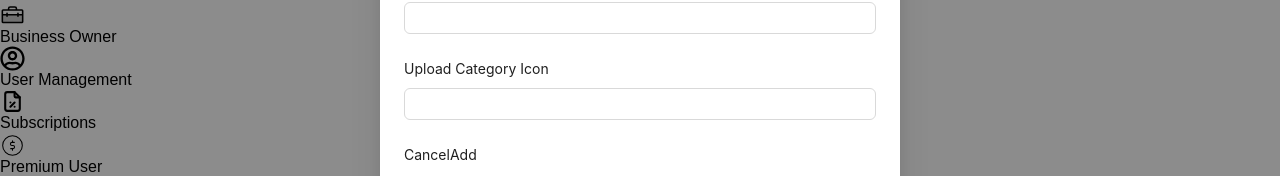
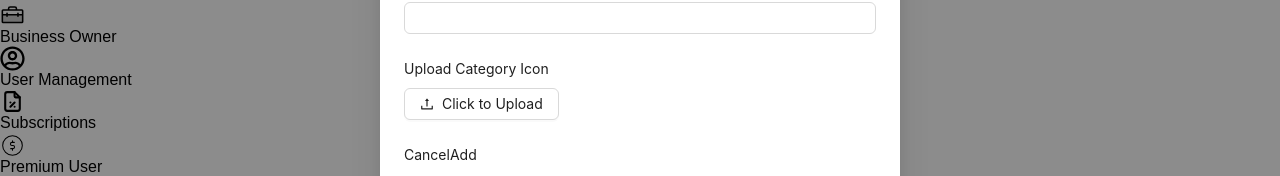
Before and after one commit to sparktechagency/local_coupon_dashboard, a React (Vite) app: page /tools-category in a window 1280 px wide. Both pictures are taken after a click on the button "Add Category". Shown: the part 1367-1543 px from the top of the page. Built offline with nearby package versions, Linux system fonts and the light colour scheme; no server answers.

Commit message:
Implement create add category api integrate

```diff
--- a/src/Pages/ToolsCaregory/ToolsCategory.jsx
+++ b/src/Pages/ToolsCaregory/ToolsCategory.jsx
@@ -1,19 +1,39 @@
-import { Form, Input, Modal } from "antd";
+import {  Button, Form, Input, Modal, Upload } from "antd";
 import React, { useState } from "react";
-import { FaArrowLeft, FaBriefcaseMedical, FaHotel } from "react-icons/fa";
+import { FaArrowLeft} from "react-icons/fa";
 import { Link } from "react-router-dom";
 import { GoPlus } from "react-icons/go";
-import { IoMdRestaurant } from "react-icons/io";
-import { FaMartiniGlassEmpty } from "react-icons/fa6";
-import { GiTravelDress } from "react-icons/gi";
-import { MdSportsHandball } from "react-icons/md";
-import { useGetAllCategoryQuery } from "../../redux/api/categoryApi";
+import {
+  useAddCategoryMutation,
+  useGetAllCategoryQuery,
+} from "../../redux/api/categoryApi";
+import { UploadOutlined } from "@ant-design/icons";
+import { toast } from "sonner";
 const ToolsCategory = () => {
+  const [form] = Form.useForm()
   const { data: getAllCategory } = useGetAllCategoryQuery();
+  const [createCategory , {isLoading}] = useAddCategoryMutation();
   const [openModal, setOpenModal] = useState(false);
   const [categoryName, setCategoryName] = useState("");
 
-  console.log(getAllCategory?.data);
+  // console.log(getAllCategory?.data);
+
+  const handleUploadCategory = (value) => {
+    const formData = new FormData();
+    formData.append("name", value?.categoryName);
+    if (value.categoryIcon && value.categoryIcon.length > 0) {
+      const file = value.categoryIcon[0].originFileObj;
+      formData.append("icon", file);
+    }
+    createCategory(formData)
+      .unwrap()
+      .then((payload) => {
+        toast.success(payload?.message)
+        setOpenModal(false)
+        form.resetFields()
+      })
+      .catch((error) => toast.error(error?.data?.message));
+  };
 
   return (
     <div className=" p-4 rounded-md">
@@ -38,9 +58,12 @@ const ToolsCategory = () => {
       <div className="grid grid-cols-1 md:grid-cols-6 gap-5 mt-10">
         {getAllCategory?.data?.map((category, i) => {
           return (
-            <div key={i+1} className="bg-white mx-auto rounded-md shadow-md w-full flex flex-col justify-center items-center py-10">
+            <div
+              key={i + 1}
+              className="bg-white mx-auto rounded-md shadow-md w-full flex flex-col justify-center items-center py-10"
+            >
               <p className="bg-[#ebd8b3] p-2 rounded-full">
-                <img src={category?.icon_url}  className="h-14" alt="" />
+                <img src={category?.icon_url} className="h-14 w-14" alt="" />
               </p>
               <p>{category?.name}</p>
               <div className="space-x-4">
@@ -58,24 +81,39 @@ const ToolsCategory = () => {
 
       <Modal
         open={openModal}
-        onCancel={() => setOpenModal()}
+        onCancel={() => {
+          setOpenModal();
+          form.resetFields()
+        }}
         footer={false}
         centered
       >
         <p className="text-center text-[18px]">{categoryName}</p>
-        <Form layout="vertical">
+        <Form onFinish={handleUploadCategory} form={form} layout="vertical">
           <Form.Item name={"categoryName"} label="Category Name">
             <Input />
           </Form.Item>
-          <Form.Item name={"categoryName"} label="Upload Category Icon">
-            <Input />
+          <Form.Item
+            name="categoryIcon"
+            label="Upload Category Icon"
+            valuePropName="fileList"
+            getValueFromEvent={(e) => e && e.fileList}
+          >
+            <Upload
+              name="icon"
+              listType="picture"
+              maxCount={1}
+              beforeUpload={() => false} // prevent automatic upload
+            >
+              <Button icon={<UploadOutlined />}>Click to Upload</Button>
+            </Upload>
           </Form.Item>
           <div className="flex items-center gap-3">
-            <button className="border border-[var(--secondary-color)] text-[var(--secondary-color)] w-full py-2 rounded-sm">
+            <button type="button" onClick={()=> setOpenModal(false)} className="border border-[var(--secondary-color)] text-[var(--secondary-color)] w-full py-2 rounded-sm">
               Cancel
             </button>
-            <button className="bg-[var(--secondary-color)] text-white w-full py-2 rounded-sm">
-              Add
+            <button disabled={isLoading} className="bg-[var(--secondary-color)] text-white w-full py-2 rounded-sm">
+              {isLoading ? "Uploading.." : "Add"}
             </button>
           </div>
         </Form>
--- a/src/redux/api/categoryApi.js
+++ b/src/redux/api/categoryApi.js
@@ -8,9 +8,20 @@ const categoryApi = baseApi.injectEndpoints({
                     url : "/admin/categories",
                     method : 'GET'
                 }
-            }
+            },
+            providesTags : ['category']
+        }),
+        addCategory :  builder.mutation({
+            query : (data)=>{
+                return {
+                    url : '/admin/categories',
+                    method : 'POST',
+                    body : data
+                }
+            },
+            invalidatesTags : ["category"]
         })
     })
 })
 
-export const { useGetAllCategoryQuery } = categoryApi;
+export const { useGetAllCategoryQuery , useAddCategoryMutation } = categoryApi;
```
